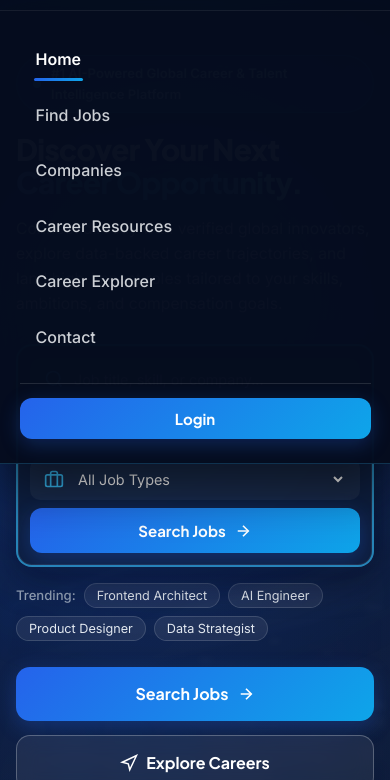
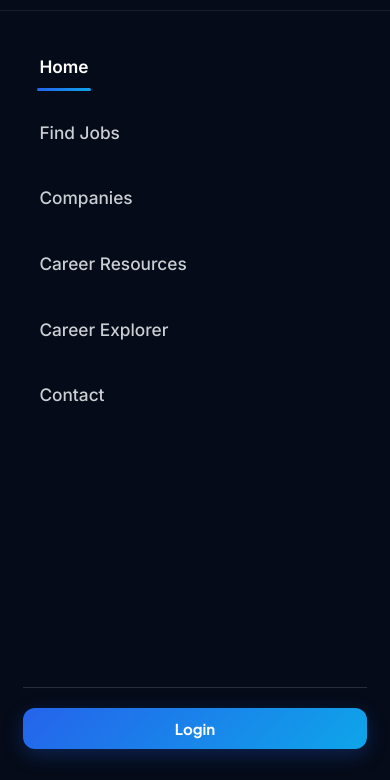
Before and after one commit to divyasowndappan1902/Job-Portal, a plain HTML site: page index.html in a window 390 px wide. Both pictures are taken after a click on the button 353 px from the left and 34 px from the top of the page. Shown: the part 59-839 px from the top of the page. Drawn offline with nearby package versions, Linux system fonts and the light colour scheme.

Commit message:
Add files via upload

```diff
--- a/script.js
+++ b/script.js
@@ -90,6 +90,8 @@ document.addEventListener('DOMContentLoaded', () => {
     hamburgerBtn.classList.remove('open');
     navMenu.classList.remove('open');
     hamburgerBtn.setAttribute('aria-expanded', 'false');
+    document.documentElement.classList.remove('menu-open');
+    document.body.classList.remove('menu-open');
   }
 
   if (hamburgerBtn && navMenu) {
@@ -97,8 +99,16 @@ document.addEventListener('DOMContentLoaded', () => {
       const isOpen = navMenu.classList.toggle('open');
       hamburgerBtn.classList.toggle('open', isOpen);
       hamburgerBtn.setAttribute('aria-expanded', String(isOpen));
+      document.documentElement.classList.toggle('menu-open', isOpen);
+      document.body.classList.toggle('menu-open', isOpen);
     });
   }
+
+  window.addEventListener('resize', () => {
+    if (window.innerWidth > 920) {
+      closeMobileMenu();
+    }
+  });
 
   navLinks.forEach((link) => {
     link.addEventListener('click', () => {
--- a/styles.css
+++ b/styles.css
@@ -2427,6 +2427,17 @@ button {
 }
 
 /* Tablets & Mobile Menu Activation */
+html.menu-open,
+body.menu-open {
+  overflow: hidden !important;
+  height: 100%;
+  overscroll-behavior: none;
+}
+
+body.menu-open .navbar-header {
+  background: #050b18 !important;
+}
+
 @media (max-width: 920px) {
   .hamburger-btn {
     display: flex;
@@ -2441,18 +2452,23 @@ button {
     top: var(--nav-height);
     left: 0;
     right: 0;
-    background: rgba(6, 13, 30, 0.98);
-    backdrop-filter: blur(20px);
-    border-bottom: 1px solid rgba(56, 189, 248, 0.22);
-    padding: 24px clamp(16px, 5vw, 32px);
+    bottom: 0;
+    width: 100%;
+    height: calc(100vh - var(--nav-height));
+    height: calc(100dvh - var(--nav-height));
+    background: #050b18;
+    padding: 28px clamp(20px, 6vw, 36px) 36px;
     flex-direction: column;
+    justify-content: flex-start;
     align-items: stretch;
-    gap: 20px;
-    transform: translateY(-120%);
+    gap: 24px;
+    overflow-y: auto;
+    overscroll-behavior: contain;
+    transform: translateY(-105%);
     opacity: 0;
     visibility: hidden;
-    transition: transform 0.35s cubic-bezier(0.16, 1, 0.3, 1), opacity 0.3s ease, visibility 0.3s ease;
-    box-shadow: 0 24px 48px rgba(0, 0, 0, 0.55);
+    transition: transform 0.35s cubic-bezier(0.16, 1, 0.3, 1), opacity 0.25s ease, visibility 0.25s ease;
+    z-index: 999;
   }
 
   .nav-menu.open {
@@ -2464,20 +2480,21 @@ button {
   .nav-list {
     flex-direction: column;
     align-items: stretch;
-    gap: 6px;
+    gap: 10px;
   }
 
   .nav-link {
-    padding: 12px 16px;
-    font-size: 1rem;
+    padding: 14px 16px;
+    font-size: 1.08rem;
   }
 
   .nav-auth-mobile {
     display: grid;
     grid-template-columns: 1fr;
     gap: 12px;
-    padding-top: 14px;
-    border-top: 1px solid rgba(255, 255, 255, 0.12);
+    margin-top: auto;
+    padding-top: 20px;
+    border-top: 1px solid rgba(255, 255, 255, 0.14);
   }
 
   .hero-search-bar {
```
